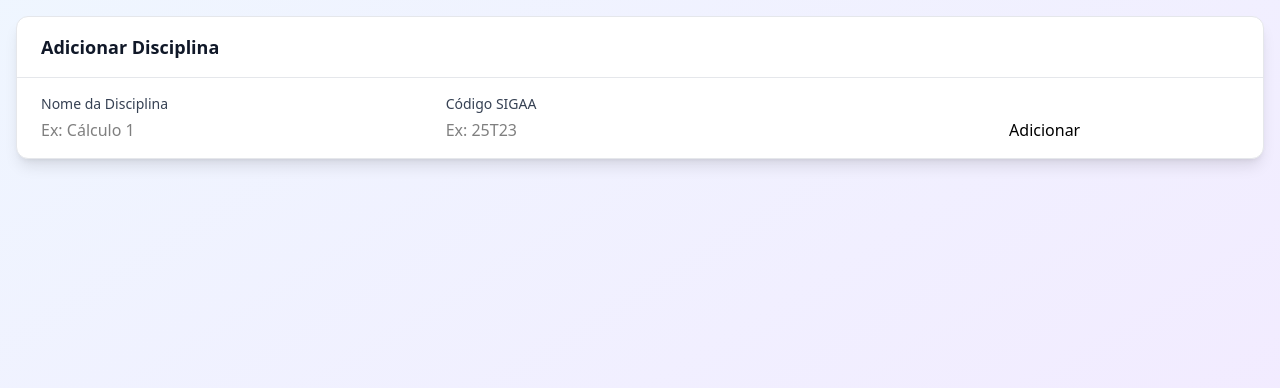
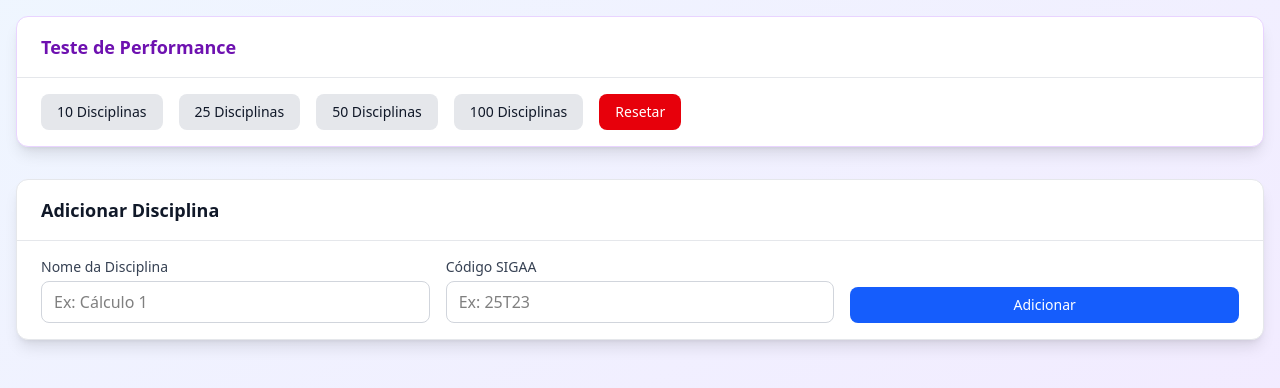
Before and after one commit to projeto-de-algoritmos-2025/algoritmos_ambicioso_EA, a Next.js app: page / in a window 1280 px wide. Shown: the top 388 px of the page. Built offline with nearby package versions, Linux system fonts and the light colour scheme.

Commit message:
feat: generate random subjects

```diff
--- a/src/components/landing.tsx
+++ b/src/components/landing.tsx
@@ -3,6 +3,78 @@
 
 import type React from "react";
 import { useState } from "react";
+
+const subjectNames = [
+  "Cálculo 1",
+  "APC",
+  "Cálculo 2",
+  "Física 1",
+  "Física exp",
+  "IAL",
+  "PA",
+  "PSPD",
+  "Banco de Dados 1",
+  "Banco de Dados 2",
+  "EDA1",
+  "EDA2",
+  "Redes",
+  "TED",
+  "PED",
+  "DIAC",
+  "MDS",
+  "Requisitos",
+  "Métodos númericos",
+  "Matemática Discreta 1",
+  "Matemática Discreta 2",
+  "EPS",
+  "TPPE",
+  "TEP",
+  "Qualidade",
+  "Testes",
+  "GPEQ",
+  "Embarcados",
+  "Paradigmas",
+  "Felicidade",
+  "Compiladores",
+  "Introd Eng",
+]
+
+const Button = ({
+  children,
+  onClick,
+  variant = "primary",
+  size = "md",
+  className = "",
+  ...props
+}: {
+  children: React.ReactNode
+  onClick?: () => void
+  variant?: "primary" | "secondary" | "ghost" | "danger"
+  size?: "sm" | "md"
+  className?: string
+  [key: string]: any
+}) => {
+  const baseClasses =
+    "inline-flex items-center justify-center rounded-lg font-medium transition-all duration-200 focus:outline-none focus:ring-2 focus:ring-offset-2"
+
+  const variants = {
+    primary: "bg-blue-600 hover:bg-blue-700 text-white focus:ring-blue-500",
+    secondary: "bg-gray-200 hover:bg-gray-300 text-gray-900 focus:ring-gray-500",
+    ghost: "bg-transparent hover:bg-gray-100 text-gray-700 focus:ring-gray-500",
+    danger: "bg-red-600 hover:bg-red-700 text-white focus:ring-red-500",
+  }
+
+  const sizes = {
+    sm: "px-3 py-1.5 text-sm",
+    md: "px-4 py-2 text-sm",
+  }
+
+  return (
+    <button className={`${baseClasses} ${variants[variant]} ${sizes[size]} ${className}`} onClick={onClick} {...props}>
+      {children}
+    </button>
+  )
+}
 
 const Card = ({ children, className = "" }: { children: any; className?: string }) => (
   <div className={`bg-white rounded-xl shadow-lg border border-gray-200 ${className}`}>{children}</div>
@@ -30,6 +102,31 @@ export default function Landing() {
   const [subjects, setSubjects] = useState<Subject[]>([]);
   const [newSubjectName, setNewSubjectName] = useState("");
   const [newSubjectCode, setNewSubjectCode] = useState("");
+
+  const generateRandomSubjects = (count: number) => {
+    const randomSubjects: Subject[] = []
+
+    for (let i = 0; i < count; i++) {
+      const days = [2, 3, 4, 5, 6].slice(0, Math.floor(Math.random() * 3) + 1)
+      const shifts = ["M", "T", "N"] as const
+      const shift = shifts[Math.floor(Math.random() * shifts.length)]
+      const maxSlots = { M: 5, T: 6, N: 4 }
+      const numSlots = Math.floor(Math.random() * 3) + 1
+      const startSlot = Math.floor(Math.random() * (maxSlots[shift] - numSlots + 1)) + 1
+      const timeSlots = Array.from({ length: numSlots }, (_, j) => startSlot + j)
+
+      randomSubjects.push({
+        id: Date.now() + i,
+        name: `${subjectNames[i % subjectNames.length]}`,
+        code: `${days.join("")}${shift}${timeSlots.join("")}`,
+        days,
+        shift,
+        timeSlots,
+      })
+    }
+
+    setSubjects(randomSubjects)
+  }
 
   const addSubject = () => {
     if (!newSubjectName.trim() || !newSubjectCode.trim()) {
@@ -78,12 +175,42 @@ export default function Landing() {
     }
   }
 
-  function runAlgorithm(){
+  function runAlgorithm() {
+  }
 
+  const resetAll = () => {
+    setSubjects([]);
   }
   return (
     <div className="min-h-screen bg-gradient-to-br from-blue-50 to-purple-100 p-4">
       <div className="max-w-7xl mx-auto space-y-8">
+        <Card className="border-purple-200">
+          <CardHeader>
+            <CardTitle className="flex items-center gap-2 text-purple-800">
+              Teste de Performance
+            </CardTitle>
+          </CardHeader>
+          <CardContent>
+            <div className="flex flex-wrap gap-4">
+              <Button onClick={() => generateRandomSubjects(10)} variant="secondary">
+                10 Disciplinas
+              </Button>
+              <Button onClick={() => generateRandomSubjects(25)} variant="secondary">
+                25 Disciplinas
+              </Button>
+              <Button onClick={() => generateRandomSubjects(50)} variant="secondary">
+                50 Disciplinas
+              </Button>
+              <Button onClick={() => generateRandomSubjects(100)} variant="secondary">
+                100 Disciplinas
+              </Button>
+              <Button onClick={resetAll} variant="danger">
+                Resetar
+              </Button>
+            </div>
+          </CardContent>
+        </Card>
+
         <Card>
           <CardHeader>
             <CardTitle className="flex items-center gap-2">Adicionar Disciplina</CardTitle>
@@ -97,6 +224,7 @@ export default function Landing() {
                 <input
                   id="subject-name"
                   placeholder="Ex: Cálculo 1"
+                  className="w-full px-3 py-2 border border-gray-300 rounded-lg focus:outline-none focus:ring-2 focus:ring-blue-500 focus:border-transparent transition-all"
                   value={newSubjectName}
                   onChange={(e) => setNewSubjectName(e.target.value)}
                 />
@@ -108,14 +236,15 @@ export default function Landing() {
                 <input
                   id="subject-code"
                   placeholder="Ex: 25T23"
+                  className="w-full px-3 py-2 border border-gray-300 rounded-lg focus:outline-none focus:ring-2 focus:ring-blue-500 focus:border-transparent transition-all"
                   value={newSubjectCode}
                   onChange={(e) => setNewSubjectCode(e.target.value.toUpperCase())}
                 />
               </div>
               <div className="flex items-end">
-                <button onClick={addSubject} className="w-full">
+                <Button onClick={addSubject} className="w-full">
                   Adicionar
-                </button>
+                </Button>
               </div>
             </div>
           </CardContent>
@@ -126,7 +255,7 @@ export default function Landing() {
               <CardTitle className="flex items-center gap-2">Disciplinas Cadastradas ({subjects.length})</CardTitle>
             </CardHeader>
             <CardContent>
-              <div className="grid gap-3">
+              <div className="grid gap-3 max-h-96 overflow-y-auto">
                 {subjects.map((subject: Subject, idx) => {
                   return (
                     <div
@@ -149,9 +278,12 @@ export default function Landing() {
         )}
         {subjects.length > 0 && (
           <div className="flex flex-wrap gap-4 justify-center">
-            <button onClick={runAlgorithm} className="gap-2 bg-green-600 hover:bg-green-700">
+            <Button onClick={resetAll} variant="secondary">
+              Resetar
+            </Button>
+            <Button onClick={runAlgorithm} className="gap-2 bg-green-600 hover:bg-green-700">
               Otimizar Grade
-            </button>
+            </Button>
           </div>
         )}
       </div>
```
